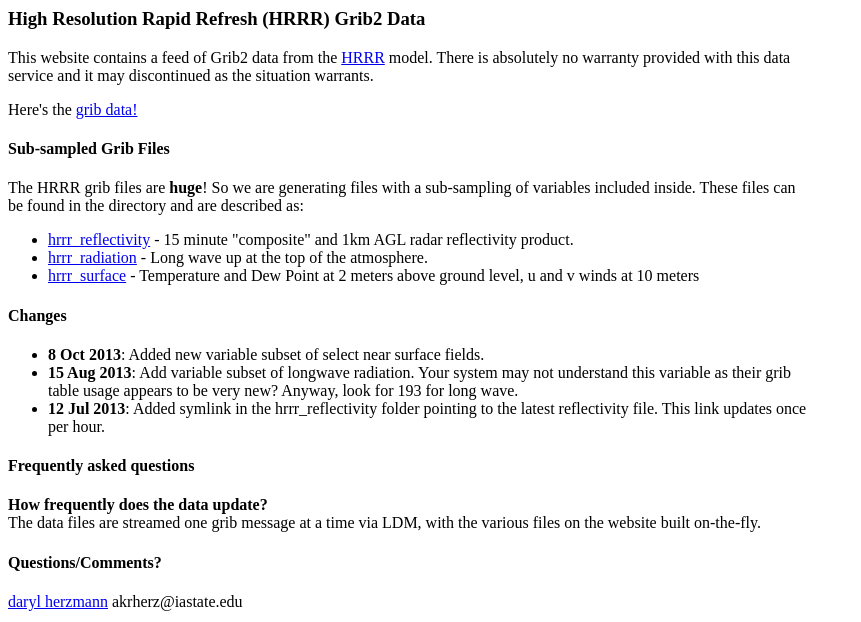
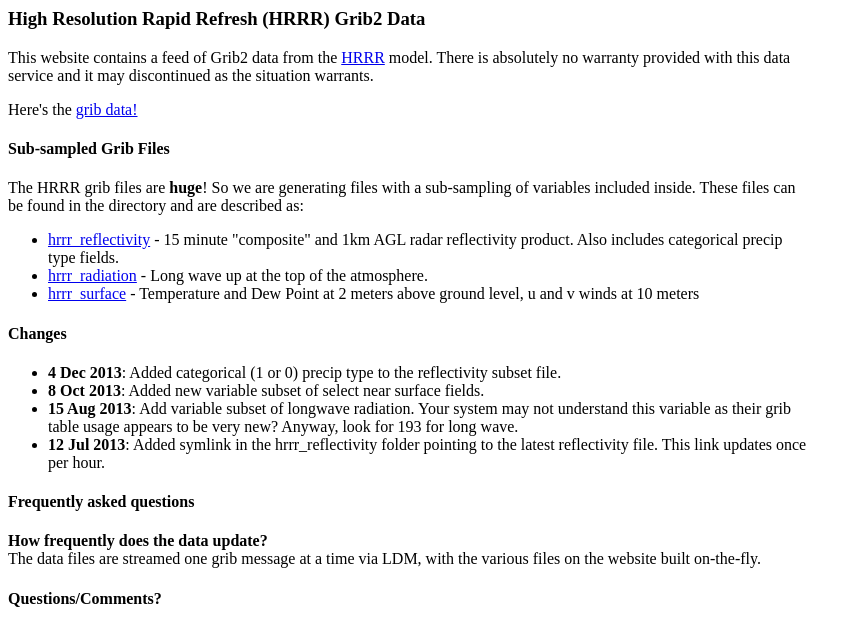
Before and after one commit to akrherz/hrrr, a PHP site: page / in a window 1280 px wide. Shown: the top 622 px of the page, without its empty margins (0-861 px from the left). Run offline with PHP 8.4, Linux system fonts and the light colour scheme.

Commit message:
add precip type fields as per request

```diff
--- a/htdocs/index.php
+++ b/htdocs/index.php
@@ -20,7 +20,8 @@
  in the directory and are described as:<br />
  <ul>
  <li><a href="/data/hrrr_reflectivity/">hrrr_reflectivity</a> - 15 minute
- "composite" and 1km AGL radar reflectivity product.</li>
+ "composite" and 1km AGL radar reflectivity product.  Also includes categorical
+ precip type fields.</li>
  <li><a href="/data/hrrr_radiation/">hrrr_radiation</a> - Long wave up at the
  top of the atmosphere.</li>
  <li><a href="/data/hrrr_surface/">hrrr_surface</a> - Temperature and
@@ -29,7 +30,9 @@
 
   <H4>Changes</H4>
   <ul>
-   <li><strong>8 Oct 2013</strong>: Added new variable subset of select near
+   <li><strong>4 Dec 2013</strong>: Added categorical (1 or 0) precip type to
+   the reflectivity subset file.</li>
+  <li><strong>8 Oct 2013</strong>: Added new variable subset of select near
    surface fields.</li>
    <li><strong>15 Aug 2013</strong>: Add variable subset of
    longwave radiation.  Your system may not understand this variable as
```
Also changed, not shown: 1 other file.
